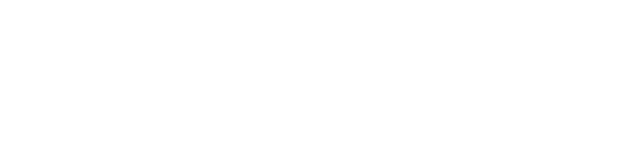
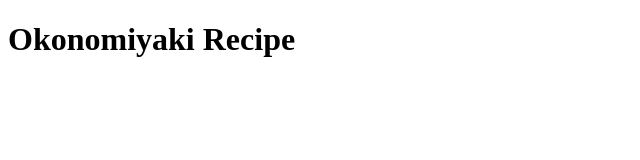
Before and after one commit to TOPPrincipiante/odin-recipes, a plain HTML site: page recipes/okonomiyaki.html in a window 1280 px wide. Shown: the whole page, without its empty margins (0-640 px from the left). Drawn offline with Linux system fonts and the light colour scheme.

Commit message:
Add Body Title to page, to act as main heading

```diff
--- a/recipes/okonomiyaki.html
+++ b/recipes/okonomiyaki.html
@@ -1,9 +1,21 @@
 <!DOCTYPE html>
     <html lang="en-GB">
+
         <head>
+                            <!-- // cSpell:words Okonomiyaki
+const companyName = 'okonomiyaki; -->
             <meta charset="UTF-8">
             <title>Okonomiyaki Recipe</title>
         </head>
+
+        <body>
+            <h1>Okonomiyaki Recipe</h1>
+
+
+
+
+
+        </body>
 
 
 
```
